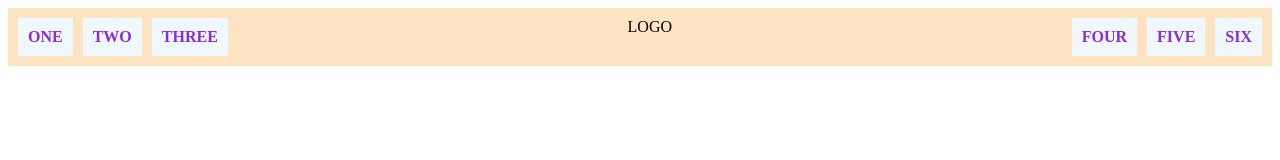
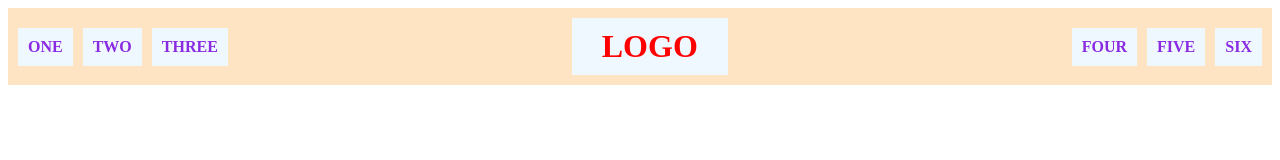
Before and after one commit to banch0u/basic-header, a plain HTML site: page index.html in a window 1280 px wide. Drawn offline with Linux system fonts and the light colour scheme.

Commit message:
styled logo

```diff
--- a/style.css
+++ b/style.css
@@ -4,6 +4,7 @@
     padding: 10px;
     gap: 10px;
     justify-content: space-between;
+    align-items: center;
 }
 .elements{
     display: flex;
@@ -15,3 +16,13 @@
     padding: 10px ;
     font-weight: bold;
 }
+.logo{
+    font-size: 32px;
+    background-color: aliceblue;
+    padding: 10px;
+    padding-right: 30px;
+    padding-left: 30px;
+    color: red;
+    font-weight: bold;
+
+}
```
Also changed, not shown: index.html (line endings or trailing spaces).
